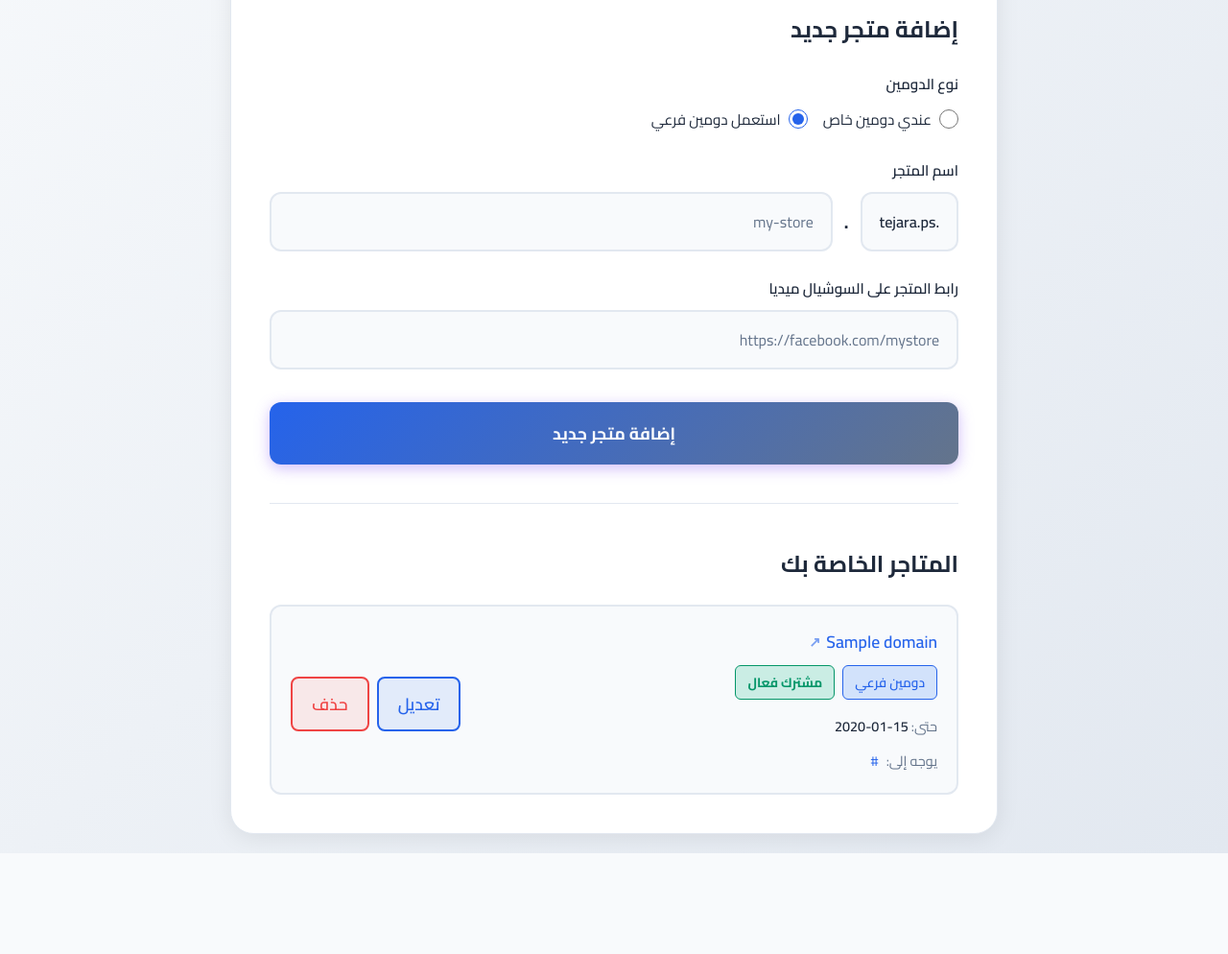
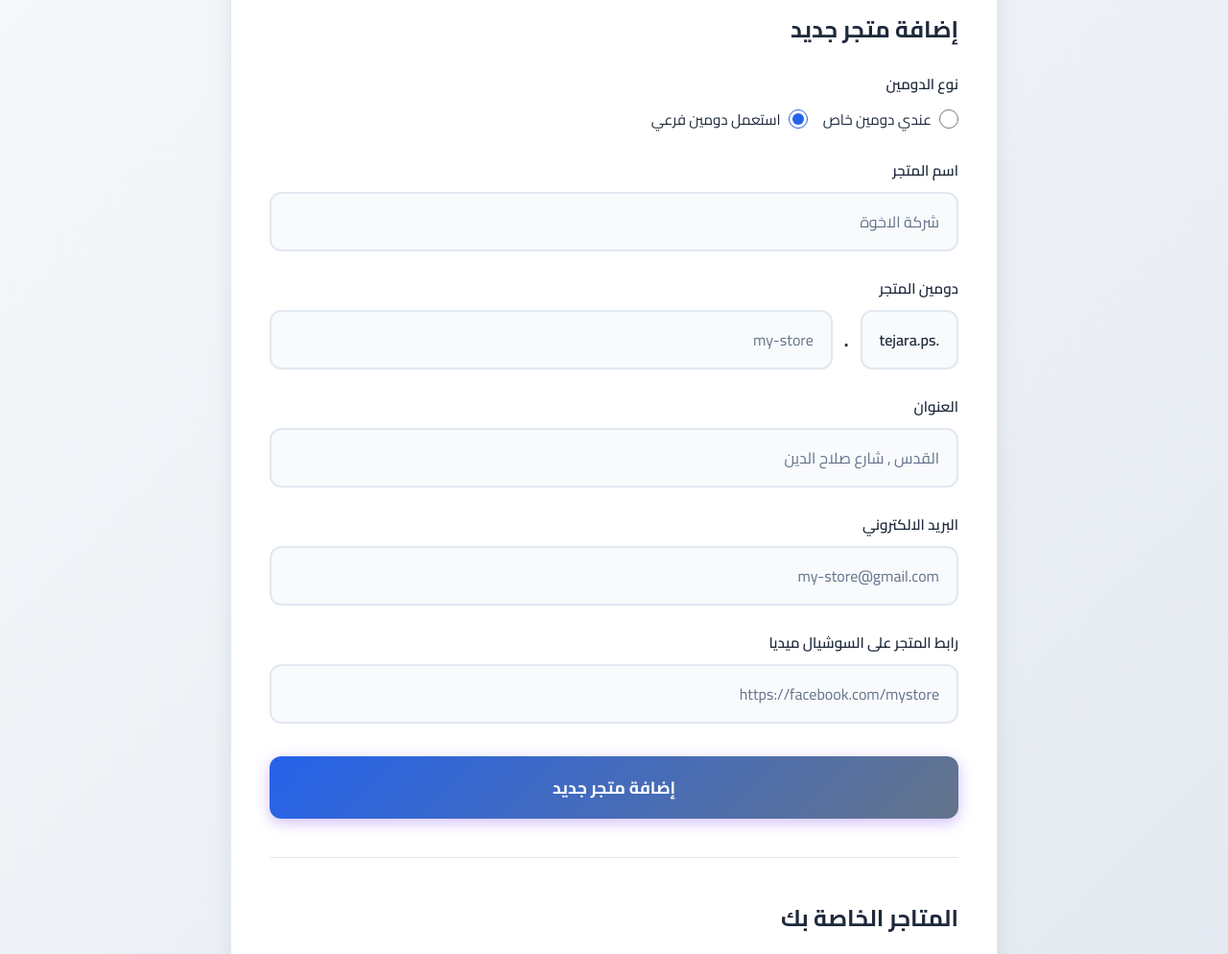
Before and after one commit to sharefm/tegara, a FastAPI app: page /dashboard in a window 1280 px wide. Shown: the part 350-1344 px from the top of the page at 96% size. Before the commit the page ends 1239 px from the top, so only its background shows below. Run offline with FastAPI, Linux system fonts and the light colour scheme; the visitor is signed in with stand-in values (Sample User, id 1); tables that the repository leaves empty hold one stand-in row (values such as "Sample post"); some libraries are stand-ins or nearby versions.

Commit message:
many mods

```diff
--- a/main.py
+++ b/main.py
@@ -822,6 +822,8 @@ async def add_domain(
     custom_domain_input: str = Form(None),
     store_name: str = Form(None),
     custom_store_name: str = Form(None),
+    address: str = Form(None),
+    email: str = Form(None),
     social_media_url: str = Form(...),
     db: Session = Depends(get_db)
 ):
@@ -857,7 +859,9 @@ async def add_domain(
         domain_name=domain_name,
         domain_type=domain_type,
         social_media_url=normalized_url,
-        store_name=custom_store_name if domain_type == "custom" else None,
+        store_name=custom_store_name,
+        email=email,
+        address=address,
         subscription_status='trial',
         expiry_date=expiry_date
     )
@@ -875,14 +879,14 @@ async def add_domain(
     # Setup Caddy hosting files
     user = db.query(User).filter(User.id == user_id).first()
     phone = user.mobile_number if user else ""
-    final_store_name = custom_store_name if domain_type == "custom" else store_name
+    final_store_name = custom_store_name
 
     setup_success = setup_domain_files(
         domain=domain_name,
         store_name=final_store_name,
         phone=phone,
-        address="",  # Address not collected in form
-        email="",    # Email not collected in form
+        address=address or "",
+        email=email or "",
         social_media=[normalized_url]
     )
 
@@ -938,6 +942,8 @@ async def edit_domain(
     custom_domain_input: str = Form(None),
     store_name: str = Form(None),
     custom_store_name: str = Form(None),
+    address: str = Form(None),
+    email: str = Form(None),
     social_media_url: str = Form(...),
     db: Session = Depends(get_db)
 ):
@@ -999,13 +1005,15 @@ async def edit_domain(
     domain.domain_name = new_domain_name
     domain.domain_type = domain_type
     domain.social_media_url = normalized_url
-    domain.store_name = custom_store_name if domain_type == "custom" else None
+    domain.store_name = custom_store_name
+    domain.email = email
+    domain.address = address
     db.commit()
 
     # Handle Caddy files
     user = db.query(User).filter(User.id == user_id).first()
     phone = user.mobile_number if user else ""
-    final_store_name = custom_store_name if domain_type == "custom" else store_name
+    final_store_name = custom_store_name
 
     if new_domain_name != old_domain_name:
         remove_domain_files(old_domain_name)
@@ -1014,8 +1022,8 @@ async def edit_domain(
         domain=new_domain_name,
         store_name=final_store_name,
         phone=phone,
-        address="",
-        email="",
+        address=address or "",
+        email=email or "",
         social_media=[normalized_url]
     )
 
--- /dev/null
+++ b/migration_add_email_address.sql
@@ -0,0 +1,4 @@
+-- Migration script to add email and address to the domains table
+
+ALTER TABLE domains ADD COLUMN email VARCHAR;
+ALTER TABLE domains ADD COLUMN address VARCHAR;
--- a/models.py
+++ b/models.py
@@ -26,7 +26,9 @@ class Domain(Base):
     domain_name = Column(String, unique=True, nullable=False, index=True)
     domain_type = Column(String, nullable=False)  # 'custom' or 'temp'
     social_media_url = Column(String, nullable=False)  # URL to redirect to
-    store_name = Column(String, nullable=True)  # Store/business name (for custom domains)
+    store_name = Column(String, nullable=True)  # Store/business name
+    email = Column(String, nullable=True)       # Store email
+    address = Column(String, nullable=True)     # Store address
     is_active = Column(Integer, default=1)  # 1 = active, 0 = inactive
     subscription_status = Column(String, default='trial')  # 'trial', 'active', 'expired'
     created_at = Column(DateTime, default=datetime.utcnow)
--- a/templates/dashboard.html
+++ b/templates/dashboard.html
@@ -71,14 +71,14 @@
                     title="يجب أن يكون دومين صحيح باللغة الإنجليزية (مثال: domain.ps)">
             </div>
 
-            <div class="form-group" id="custom_store_name_field" style="display: none;">
-                <label for="custom_store_name">اسم الشركة او المحل</label>
+            <div class="form-group" id="custom_store_name_field">
+                <label for="custom_store_name">اسم المتجر</label>
                 <input type="text" id="custom_store_name" name="custom_store_name"
-                    placeholder="عالم الطفل لملابس الاطفال">
+                    placeholder="شركة الاخوة">
             </div>
 
             <div class="form-group" id="temp_domain_field">
-                <label for="store_name" id="store_name_label">اسم المتجر</label>
+                <label for="store_name" id="store_name_label">دومين المتجر</label>
                 <div class="domain-input-group">
                     <span class="domain-suffix">.tejara.ps</span>
                     <span class="domain-dot">.</span>
@@ -86,6 +86,16 @@
                         pattern="[a-zA-Z0-9][a-zA-Z0-9-]*[a-zA-Z0-9]|[a-zA-Z0-9]" maxlength="63"
                         title="يجب أن يحتوي على أحرف إنجليزية وأرقام وشرطات فقط (لا يمكن استخدام أحرف عربية)">
                 </div>
+            </div>
+
+            <div class="form-group">
+                <label for="address">العنوان</label>
+                <input type="text" id="address" name="address" placeholder="القدس , شارع صلاح الدين">
+            </div>
+
+            <div class="form-group">
+                <label for="email">البريد الالكتروني</label>
+                <input type="email" id="email" name="email" placeholder="my-store@gmail.com">
             </div>
 
             <div class="form-group">
@@ -154,7 +164,7 @@
                 </div>
                 <div class="domain-actions">
                     <button type="button" class="btn btn-edit"
-                        onclick="openEditModal({{ domain.id }}, '{{ domain.domain_type }}', '{{ domain.domain_name }}', '{{ domain.social_media_url }}')">تعديل</button>
+                        onclick="openEditModal({{ domain.id }}, '{{ domain.domain_type }}', '{{ domain.domain_name }}', '{{ domain.social_media_url }}', '{{ domain.store_name or '' }}', '{{ domain.address or '' }}', '{{ domain.email or '' }}')">تعديل</button>
                     <form method="POST" action="/dashboard/delete-domain/{{ domain.id }}" style="display: inline;">
                         <button type="submit" class="btn btn-delete"
                             onclick="return confirm('هل أنت متأكد من حذف هذا الدومين?')">حذف</button>
@@ -200,14 +210,14 @@
                     title="يجب أن يكون دومين صحيح باللغة الإنجليزية (مثال: domain.ps)">
             </div>
 
-            <div class="form-group" id="edit_custom_store_name_field" style="display: none;">
-                <label for="edit_custom_store_name">اسم الشركة او المحل</label>
+            <div class="form-group" id="edit_custom_store_name_field">
+                <label for="edit_custom_store_name">اسم المتجر</label>
                 <input type="text" id="edit_custom_store_name" name="custom_store_name"
-                    placeholder="عالم الطفل لملابس الاطفال">
+                    placeholder="شركة الاخوة">
             </div>
 
             <div class="form-group" id="edit_temp_domain_field" style="display: none;">
-                <label for="edit_store_name" id="edit_store_name_label">اسم المتجر</label>
+                <label for="edit_store_name" id="edit_store_name_label">دومين المتجر</label>
                 <div class="domain-input-group">
                     <span class="domain-suffix">.tejara.ps</span>
                     <span class="domain-dot">.</span>
@@ -215,6 +225,16 @@
                         pattern="[a-zA-Z0-9][a-zA-Z0-9-]*[a-zA-Z0-9]|[a-zA-Z0-9]" maxlength="63"
                         title="يجب أن يحتوي على أحرف إنجليزية وأرقام وشرطات فقط (لا يمكن استخدام أحرف عربية)">
                 </div>
+            </div>
+
+            <div class="form-group">
+                <label for="edit_address">العنوان</label>
+                <input type="text" id="edit_address" name="address" placeholder="القدس , شارع صلاح الدين">
+            </div>
+
+            <div class="form-group">
+                <label for="edit_email">البريد الالكتروني</label>
+                <input type="email" id="edit_email" name="email" placeholder="my-store@gmail.com">
             </div>
 
             <div class="form-group">
@@ -247,17 +267,13 @@
     function toggleDomainFields() {
         if (customDomainRadio.checked) {
             customDomainField.style.display = 'block';
-            customStoreNameField.style.display = 'block';
             tempDomainField.style.display = 'none';
             customDomainInput.required = true;
-            customStoreNameInput.required = true;
             storeNameInput.required = false;
         } else {
             customDomainField.style.display = 'none';
-            customStoreNameField.style.display = 'none';
             tempDomainField.style.display = 'block';
             customDomainInput.required = false;
-            customStoreNameInput.required = false;
             storeNameInput.required = true;
         }
     }
@@ -269,9 +285,9 @@
     const storeNameLabel = document.getElementById('store_name_label');
     storeNameInput.addEventListener('input', function () {
         if (this.value.trim()) {
-            storeNameLabel.textContent = 'اسم المتجر: ' + this.value + '.tejara.ps';
+            storeNameLabel.textContent = 'دومين المتجر: ' + this.value + '.tejara.ps';
         } else {
-            storeNameLabel.textContent = 'اسم المتجر';
+            storeNameLabel.textContent = 'دومين المتجر';
         }
     });
 
@@ -332,7 +348,7 @@
     // Edit Modal Functions
     let currentEditDomainId = null;
 
-    function openEditModal(domainId, domainType, domainName, socialMediaUrl) {
+    function openEditModal(domainId, domainType, domainName, socialMediaUrl, storeNameDisplay, address, email) {
         currentEditDomainId = domainId;
         const modal = document.getElementById('editModal');
         const form = document.getElementById('editDomainForm');
@@ -344,15 +360,22 @@
         if (domainType === 'custom') {
             document.getElementById('edit_custom_domain').checked = true;
             document.getElementById('edit_custom_domain_input').value = domainName;
+            document.getElementById('edit_store_name').value = '';
         } else {
             document.getElementById('edit_temp_domain').checked = true;
             // Extract store name from domain (remove .tejara.ps)
             const storeName = domainName.replace('.tejara.ps', '');
             document.getElementById('edit_store_name').value = storeName;
+            document.getElementById('edit_custom_domain_input').value = '';
         }
 
         // Set social media URL
         document.getElementById('edit_social_media_url').value = socialMediaUrl;
+
+        // Set new fields
+        document.getElementById('edit_custom_store_name').value = storeNameDisplay;
+        document.getElementById('edit_address').value = address;
+        document.getElementById('edit_email').value = email;
 
         // Toggle fields based on domain type
         toggleEditDomainFields();
@@ -380,17 +403,13 @@
     function toggleEditDomainFields() {
         if (editCustomDomainRadio.checked) {
             editCustomDomainField.style.display = 'block';
-            editCustomStoreNameField.style.display = 'block';
             editTempDomainField.style.display = 'none';
             editCustomDomainInput.required = true;
-            editCustomStoreNameInput.required = true;
             editStoreNameInput.required = false;
         } else {
             editCustomDomainField.style.display = 'none';
-            editCustomStoreNameField.style.display = 'none';
             editTempDomainField.style.display = 'block';
             editCustomDomainInput.required = false;
-            editCustomStoreNameInput.required = false;
             editStoreNameInput.required = true;
         }
     }
@@ -402,9 +421,9 @@
     const editStoreNameLabel = document.getElementById('edit_store_name_label');
     editStoreNameInput.addEventListener('input', function () {
         if (this.value.trim()) {
-            editStoreNameLabel.textContent = 'اسم المتجر: ' + this.value + '.tejara.ps';
+            editStoreNameLabel.textContent = 'دومين المتجر: ' + this.value + '.tejara.ps';
         } else {
-            editStoreNameLabel.textContent = 'اسم المتجر';
+            editStoreNameLabel.textContent = 'دومين المتجر';
         }
     });
 
```
